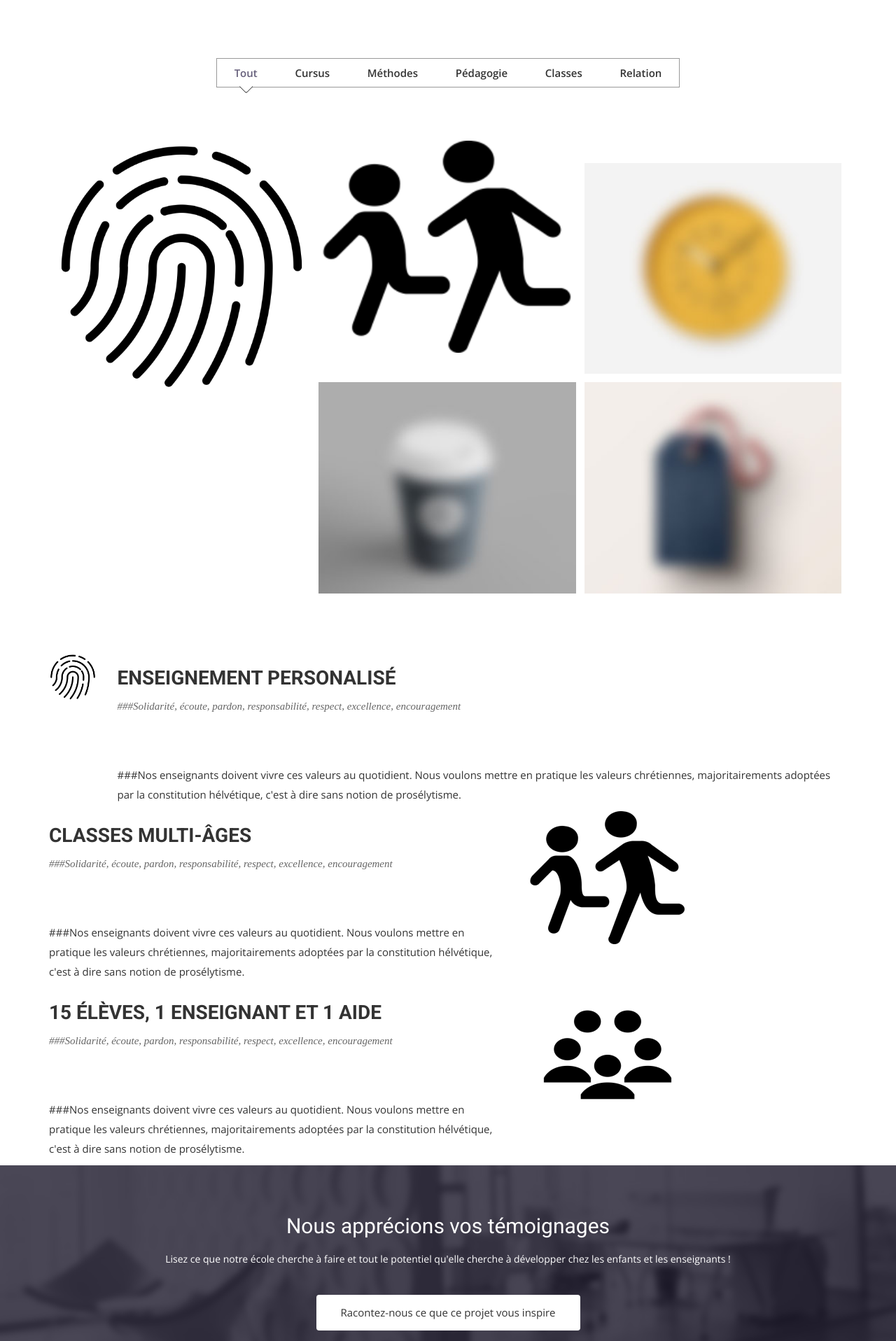
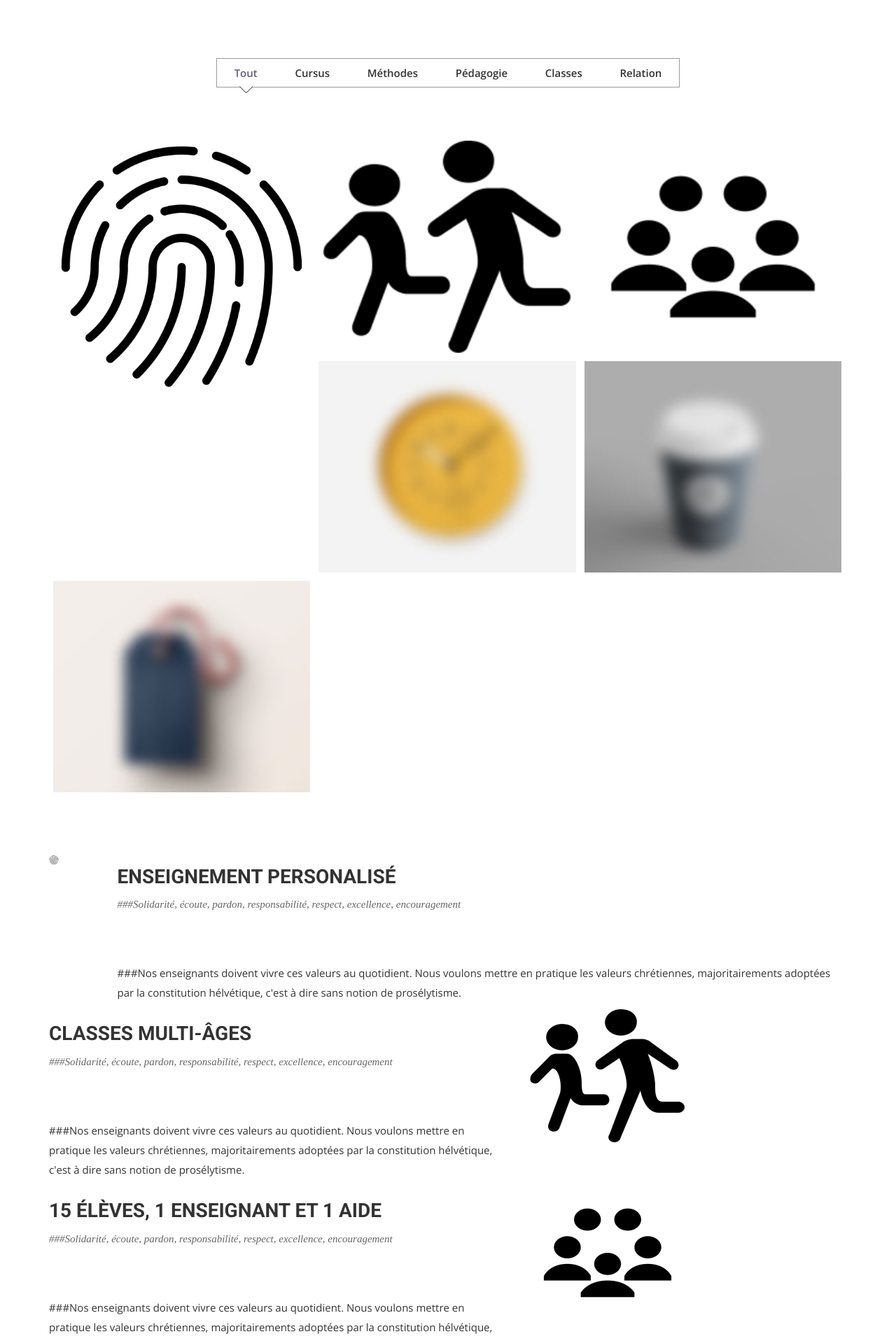
Before and after one commit to midjoule/lifeschool, a Jekyll site: the page built from intro.html, in a window 1280 px wide. Shown: the part 2121-4037 px from the top of the page at 70% size. Built offline with Jekyll 4.4.1, drawn with Linux system fonts in a browser that asks for light colours; nearby versions of some CDN libraries; some web fonts are replaced.

Commit message:
Update intro.html

```diff
--- a/intro.html
+++ b/intro.html
@@ -134,7 +134,7 @@ permalink: /intro/
 
                   <li class="mix Classroom">
                     <a href="#students group">
-                      <img src="{{ site.baseurl }}/img/portfolio/students group.png" alt="">
+                      <img src="{{ site.baseurl }}/img/principles/students group.png" alt="">
                       <div class="overly">
                         <div class="position-center">
                           <h2>15 élèves, 1 enseignant et 1 aide</h2>
@@ -194,7 +194,7 @@ permalink: /intro/
     <div class="row">
       <div class="col-sm-1 col-sm-12">
         <div class="block">
-          <img src="/img/principles/finger print.png" alt="finger print" class="img-responsive">
+          <img src="/img/principles/finger print.png" alt="finger print" style="width:20%">
         </div>
       </div><!-- .col-sm-1 close -->
       <div class="col-sm-11 col-sm-12">
```
